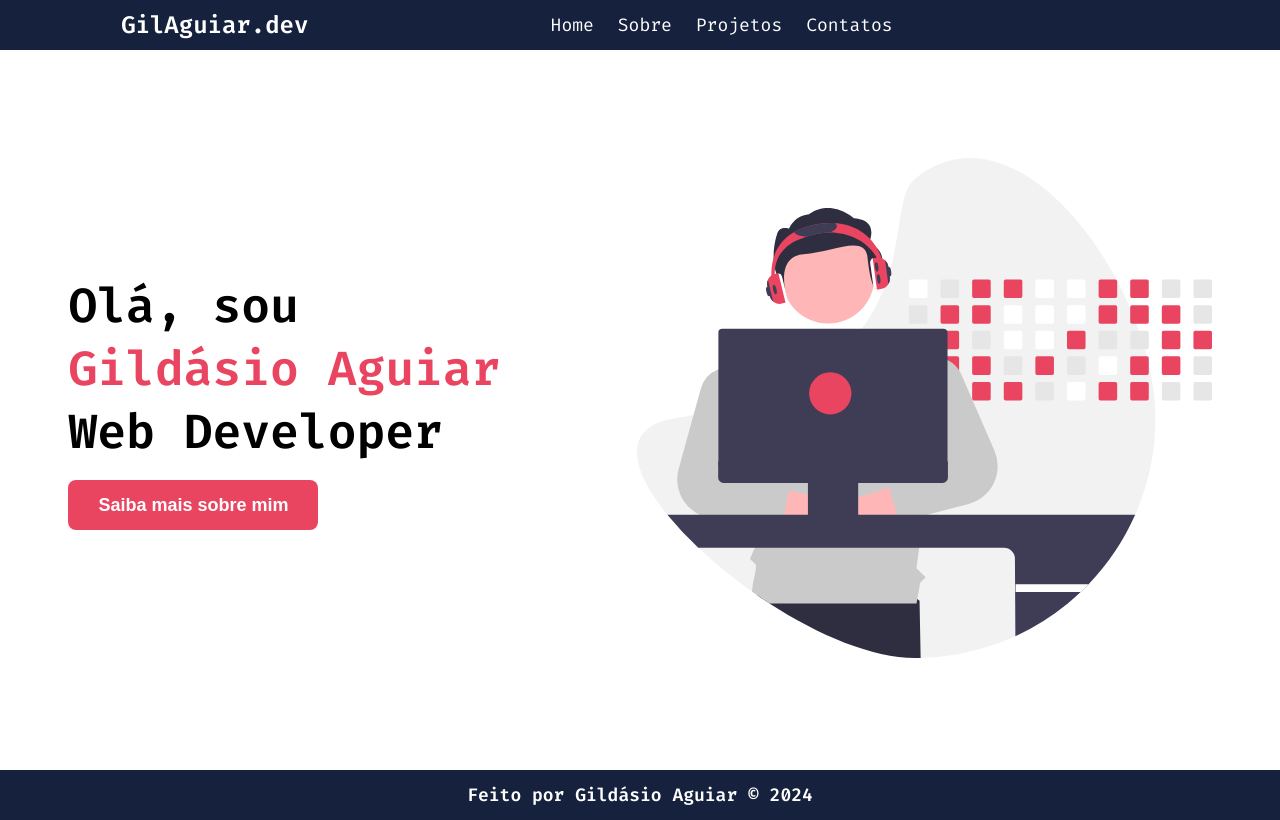
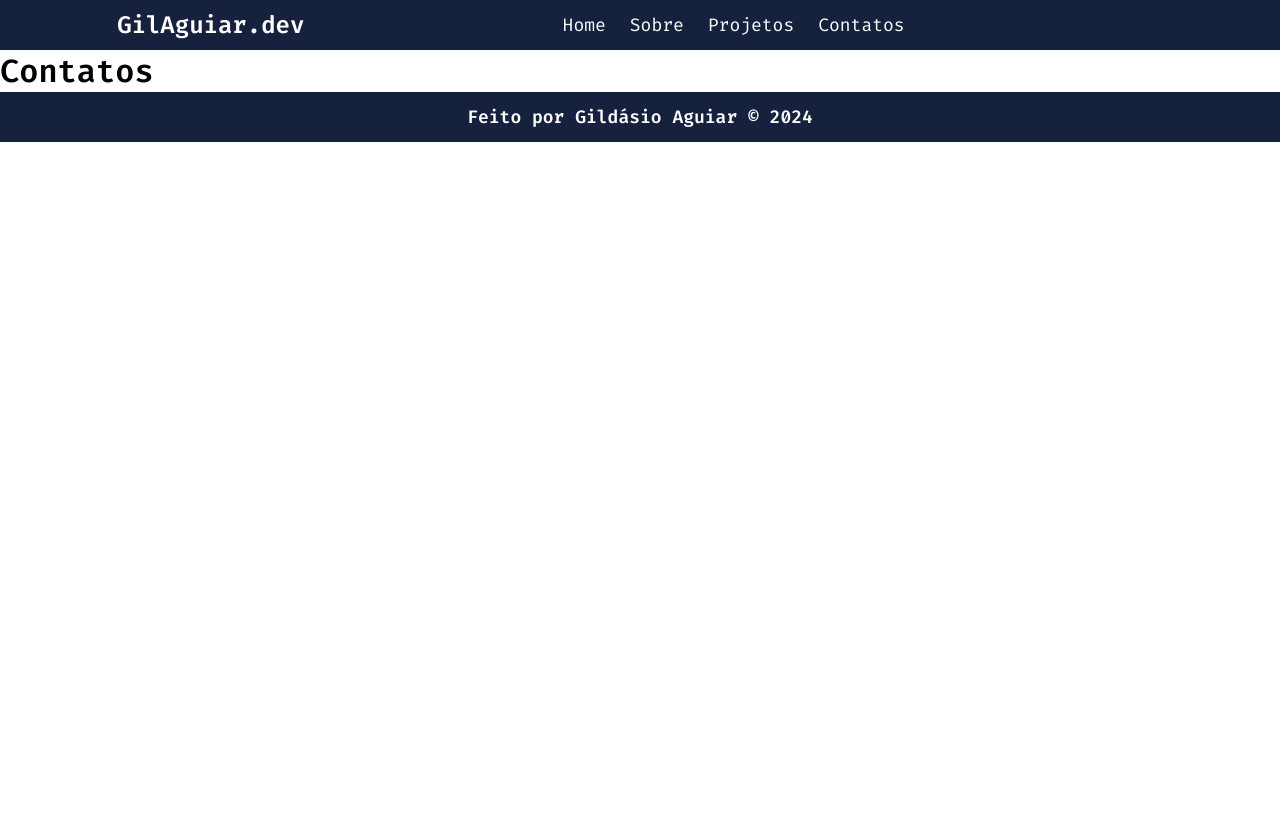
Before and after one commit to GillAguiar/portfolio, a React (Vite) app: page /contatos in a window 1280 px wide. Built offline with nearby package versions, Linux system fonts and the light colour scheme.

Commit message:
feat: corrections and implementation of new features

```diff
--- a/package.json
+++ b/package.json
@@ -11,7 +11,8 @@
   },
   "dependencies": {
     "react": "^18.2.0",
-    "react-dom": "^18.2.0"
+    "react-dom": "^18.2.0",
+    "react-router-dom": "^6.22.1"
   },
   "devDependencies": {
     "@types/react": "^18.2.55",
--- a/src/App.css
+++ b/src/App.css
@@ -28,6 +28,10 @@
     border: 0;
     border-radius: 8px;
     cursor: pointer;
+    display: flex;
+    align-items: center;
+    justify-content: center;
+    text-decoration: none;
 }
 
 .btn-red {
--- a/src/App.jsx
+++ b/src/App.jsx
@@ -1,31 +1,11 @@
 import './App.css'
-import { Header } from './components/Header'
-import { Footer } from './components/Footer'
-
+import AppRoutes from './routes'
 
 function App() {
 
   return (
-    <>
-      <Header />
-        <section className='container'>
-          <div className='apresentacao'>
-            <p>
-              Olá, sou <br />
-              <span>Gildásio Aguiar</span> <br/>
-              Web Developer <br />
-              <button className='btn btn-red'>
-                Saiba mais sobre mim
-              </button>
-            </p>
-          </div>
-          <figure>
-            <img className='img-home' src="/developer-red.svg" alt="Imagem de Home" />
-          </figure>
-        </section>
-      <Footer />
-    </>
-  )
+      <AppRoutes />
+    )
 }
 
 export default App
--- a/src/components/Footer/index.jsx
+++ b/src/components/Footer/index.jsx
@@ -7,3 +7,5 @@
       </footer>
     )
 }
+
+export default Footer
--- a/src/components/Header/index.jsx
+++ b/src/components/Header/index.jsx
@@ -1,7 +1,8 @@
 import { useState } from 'react'
 import styles from './Header.module.css'
+import { Link } from 'react-router-dom'
 
-export function Header() {
+function Header() {
 
     const [ showMenu, setShowMenu ] = useState(false)
     const toogleMenu = () => {
@@ -10,15 +11,17 @@
 
     return (
         <header className={styles.header}>
-            <span>GilAguiar.dev</span>
+          <Link to='/'>
+             <span>GilAguiar.dev</span>
+          </Link>
             <nav
                 className={`${styles.menuSandwich} ${ showMenu ? styles.show : '' }`}
                 onClick={toogleMenu}
             >
-                <a href="#">Home</a>
-                <a href="#">Sobre</a>
-                <a href="#">Projetos</a>
-                <a href="#">Contatos</a>
+                <Link to='/'>Home</Link>
+                <Link to='/sobre'>Sobre</Link>
+                <Link to='/projetos'>Projetos</Link>
+                <Link to='/contatos'>Contatos</Link>
             </nav>
             <div className={styles.menuButton}
                  onClick={toogleMenu}
@@ -30,3 +33,5 @@
         </header>
     )
 }
+
+export default Header
--- a/src/pages/Contatos/index.jsx
+++ b/src/pages/Contatos/index.jsx
@@ -0,0 +1,15 @@
+import Header from '../../components/Header'
+import Footer from '../../components/Footer'
+
+function Contatos() {
+    return (
+        <>
+            <Header />
+            <h1>Contatos</h1>
+            <Footer />
+
+        </>
+    )
+}
+
+export default Contatos
--- a/src/pages/Home/index.jsx
+++ b/src/pages/Home/index.jsx
@@ -0,0 +1,31 @@
+// import styles from './Home.module.css'
+import Header from '../../components/Header'
+import Footer from '../../components/Footer'
+import { Link } from 'react-router-dom'
+
+function Home() {
+    return (
+        <>
+        <Header />
+          <section className='container'>
+            <div className='apresentacao'>
+              <p>
+                Olá, sou <br />
+                <span>Gildásio Aguiar</span> <br/>
+                Web Developer <br />
+                <Link to='/sobre' className='btn btn-red'>
+                  Saiba mais sobre mim
+                </Link>
+              </p>
+            </div>
+            <figure>
+              <img className='img-home' src="/developer-red.svg" alt="Imagem de Home" />
+            </figure>
+          </section>
+        <Footer />
+      </>
+
+    )
+}
+
+export default Home
--- a/src/pages/Projetos/index.jsx
+++ b/src/pages/Projetos/index.jsx
@@ -0,0 +1,15 @@
+import Header from "../../components/Header"
+import Footer from "../../components/Footer"
+
+
+function Projetos() {
+    return (
+        <>
+            <Header />
+                <h1>Projetos</h1>
+            <Footer />
+        </>
+     )
+}
+
+export default Projetos
--- a/src/pages/Sobre/index.jsx
+++ b/src/pages/Sobre/index.jsx
@@ -0,0 +1,15 @@
+import Header from "../../components/Header"
+import Footer from "../../components/Footer"
+
+
+function Sobre() {
+    return (
+      <>
+        <Header />
+            <h1>Conteúdo</h1>
+        <Footer />
+      </>
+    )
+}
+
+export default Sobre
--- /dev/null
+++ b/src/routes.jsx
@@ -0,0 +1,21 @@
+import { BrowserRouter, Route, Routes } from "react-router-dom";
+import Home from "./pages/Home";
+import Sobre from "./pages/Sobre";
+import Projetos from "./pages/Projetos";
+import Contatos from "./pages/Contatos";
+
+
+function AppRoutes() {
+    return (
+        <BrowserRouter>
+            <Routes>
+                <Route path="/" element={ <Home /> }></Route>
+                <Route path="/sobre" element={ <Sobre /> }></Route>
+                <Route path="/projetos" element={ <Projetos /> }></Route>
+                <Route path="/contatos" element={ <Contatos /> }></Route>
+            </Routes>
+        </BrowserRouter>
+    )
+}
+
+export default AppRoutes
```
Also changed, not shown: 1 other file (tests, documents, lock files or other folders).
